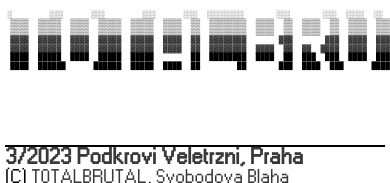
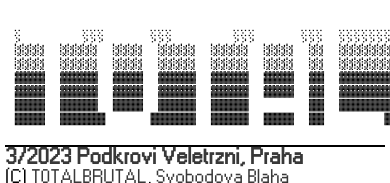
Before and after one commit to mroz22/total-brutal, a Next.js app: page / in a window 390 px wide. Shown: the top 183 px of the page. Built offline with nearby package versions, Linux system fonts and the light colour scheme.

Commit message:
logo as svg

```diff
--- a/components/dusan/intro.tsx
+++ b/components/dusan/intro.tsx
@@ -1,5 +1,5 @@
 import Post from "../../interfaces/post";
-import  MoreStories  from "../more-stories";
+import MoreStories from "../more-stories";
 
 type Props = {
   allPosts: Post[];
@@ -9,7 +9,8 @@ export const Intro = ({ allPosts }: Props) => {
   return (
     <div className="container">
       <div className="logo">
-        <pre className="ascii">
+        <img className="ascii" src="/assets/logo.svg" alt="logo" />
+        {/* <pre className="ascii">
 ░        ░░░      ░░░        ░░░      ░░░  ░░░░░░░░       ░░░       ░░░  ░░░░  ░░        ░░░      ░░░  ░░░░░░░&#10;
 ▒▒▒▒  ▒▒▒▒▒  ▒▒▒▒  ▒▒▒▒▒  ▒▒▒▒▒  ▒▒▒▒  ▒▒  ▒▒▒▒▒▒▒▒  ▒▒▒▒  ▒▒  ▒▒▒▒  ▒▒  ▒▒▒▒  ▒▒▒▒▒  ▒▒▒▒▒  ▒▒▒▒  ▒▒  ▒▒▒▒▒▒▒&#10;
 ▒▒▒▒  ▒▒▒▒▒  ▒▒▒▒  ▒▒▒▒▒  ▒▒▒▒▒  ▒▒▒▒  ▒▒  ▒▒▒▒▒▒▒▒  ▒▒▒▒  ▒▒  ▒▒▒▒  ▒▒  ▒▒▒▒  ▒▒▒▒▒  ▒▒▒▒▒  ▒▒▒▒  ▒▒  ▒▒▒▒▒▒▒&#10;
@@ -17,7 +18,7 @@ export const Intro = ({ allPosts }: Props) => {
 ▓▓▓▓  ▓▓▓▓▓  ▓▓▓▓  ▓▓▓▓▓  ▓▓▓▓▓  ▓▓▓▓  ▓▓  ▓▓▓▓▓▓▓▓  ▓▓▓▓  ▓▓  ▓▓  ▓▓▓▓  ▓▓▓▓  ▓▓▓▓▓  ▓▓▓▓▓  ▓▓▓▓  ▓▓  ▓▓▓▓▓▓▓&#10;
 ████  █████  ████  █████  █████        ██  ████████  ████  ██  ███  ███  ████  █████  █████        ██  ███████&#10;
 ████  ██████      ██████  █████  ████  ██        ██       ███  ████  ███      ██████  █████  ████  ██        █&#10;
-        </pre>
+        </pre> */}
       </div>
       <div className="side">
         <div className="contacts">
--- a/styles/index.css
+++ b/styles/index.css
@@ -240,9 +240,9 @@ details[open] {
 @media (max-width: 768px) and (orientation: portrait) and (max-aspect-ratio: 9/10) {
   .ascii {
     /* sort of works */
-    font-size: max(calc(100vw / 68.592), 7.72px) !important;
+    /* font-size: max(calc(100vw / 68.592), 7.72px) !important;
     min-width: 530px;
-    width: auto;
+    width: auto; */
   }
 
   /* Logo remains at the top as a static element */
```
Also changed, not shown: public/assets/logo.svg (added), 1 other file (tests, documents, lock files or other folders).
